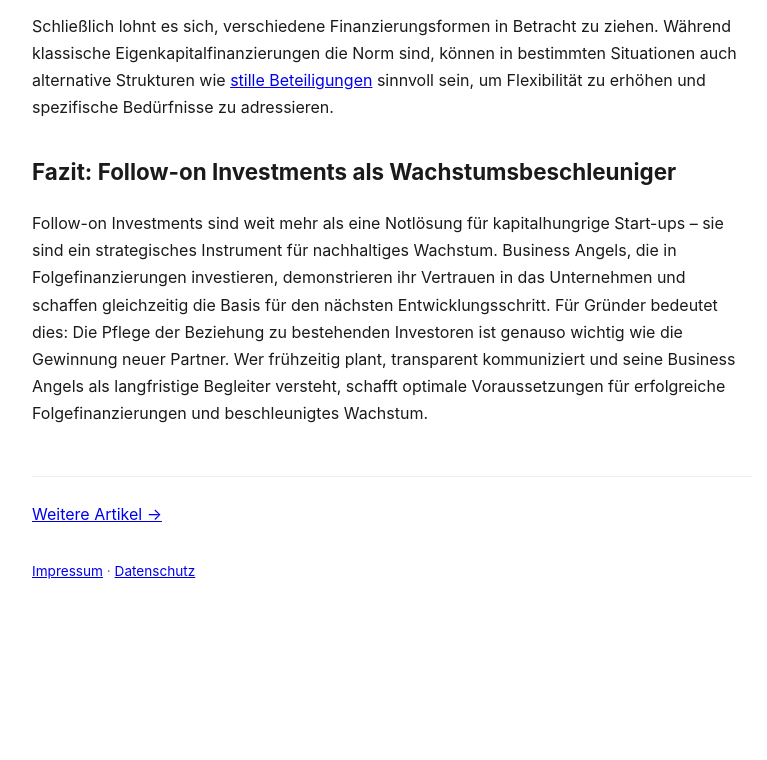
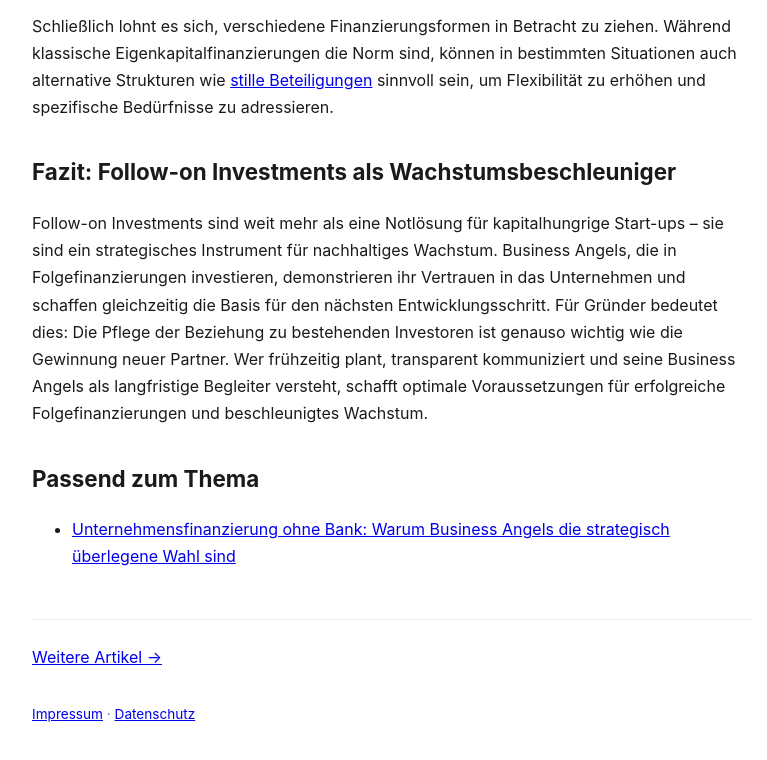
Before and after one commit to haraldlinhart-prog/business-angel-invest, a website: page blog/follow-on-investment-warum-business-angels-in-folgefinanzierungen-inve/index.html in a window 1280 px wide. Shown: the part 4473-5233 px from the top of the page, without its empty margins (248-1015 px from the left). Before the commit the page ends 5096 px from the top, so only its background shows below. Drawn offline with Linux system fonts and the light colour scheme.

```diff
--- a/blog/follow-on-investment-warum-business-angels-in-folgefinanzierungen-inve/index.html
+++ b/blog/follow-on-investment-warum-business-angels-in-folgefinanzierungen-inve/index.html
@@ -13,7 +13,7 @@
 <meta property="og:url" content="https://www.business-angel-invest.eu/blog/follow-on-investment-warum-business-angels-in-folgefinanzierungen-inve/">
 <meta property="og:site_name" content="business-angel-invest.eu">
 
-<script type="application/ld+json">{"@context":"https://schema.org","@type":"BlogPosting","headline":"Follow-on Investment: Warum Business Angels in Folgefinanzierungen investieren","description":"Follow-on Investment sichert das Wachstum Ihres Start-ups. Erfahren Sie, wie Business Angels Folgefinanzierungen gestalten und welche Vorteile sie bieten.","inLanguage":"de","datePublished":"2026-10-16T06:07:28.510Z","dateModified":"2026-10-16T06:07:28.510Z","mainEntityOfPage":{"@type":"WebPage","@id":"https://www.business-angel-invest.eu/blog/follow-on-investment-warum-business-angels-in-folgefinanzierungen-inve/"},"url":"https://www.business-angel-invest.eu/blog/follow-on-investment-warum-business-angels-in-folgefinanzierungen-inve/","author":{"@type":"Organization","name":"business-angel-invest.eu","url":"https://www.business-angel-invest.eu/"},"publisher":{"@type":"Organization","name":"business-angel-invest.eu","url":"https://www.business-angel-invest.eu/"}}</script>
+<script type="application/ld+json">{"@context":"https://schema.org","@type":"BlogPosting","headline":"Follow-on Investment: Warum Business Angels in Folgefinanzierungen investieren","description":"Follow-on Investment sichert das Wachstum Ihres Start-ups. Erfahren Sie, wie Business Angels Folgefinanzierungen gestalten und welche Vorteile sie bieten.","inLanguage":"de","datePublished":"2026-10-16T06:07:49.142+00:00","dateModified":"2026-11-04T06:07:30.152Z","mainEntityOfPage":{"@type":"WebPage","@id":"https://www.business-angel-invest.eu/blog/follow-on-investment-warum-business-angels-in-folgefinanzierungen-inve/"},"url":"https://www.business-angel-invest.eu/blog/follow-on-investment-warum-business-angels-in-folgefinanzierungen-inve/","author":{"@type":"Organization","name":"business-angel-invest.eu","url":"https://www.business-angel-invest.eu/"},"publisher":{"@type":"Organization","name":"business-angel-invest.eu","url":"https://www.business-angel-invest.eu/"}}</script>
 <script type="application/ld+json">{"@context":"https://schema.org","@type":"BreadcrumbList","itemListElement":[{"@type":"ListItem","position":1,"name":"business-angel-invest.eu","item":"https://www.business-angel-invest.eu/"},{"@type":"ListItem","position":2,"name":"News","item":"https://www.business-angel-invest.eu/blog/"},{"@type":"ListItem","position":3,"name":"Follow-on Investment: Warum Business Angels in Folgefinanzierungen investieren","item":"https://www.business-angel-invest.eu/blog/follow-on-investment-warum-business-angels-in-folgefinanzierungen-inve/"}]}</script>
 <style>
   body { font-family: -apple-system, BlinkMacSystemFont, 'Segoe UI', Arial, sans-serif; max-width: 720px; margin: 0 auto; padding: 40px 20px; line-height: 1.7; color: #1a1a1a; }
@@ -104,6 +104,7 @@
 <h2>Fazit: Follow-on Investments als Wachstumsbeschleuniger</h2>
 
 <p>Follow-on Investments sind weit mehr als eine Notlösung für kapitalhungrige Start-ups – sie sind ein strategisches Instrument für nachhaltiges Wachstum. Business Angels, die in Folgefinanzierungen investieren, demonstrieren ihr Vertrauen in das Unternehmen und schaffen gleichzeitig die Basis für den nächsten Entwicklungsschritt. Für Gründer bedeutet dies: Die Pflege der Beziehung zu bestehenden Investoren ist genauso wichtig wie die Gewinnung neuer Partner. Wer frühzeitig plant, transparent kommuniziert und seine Business Angels als langfristige Begleiter versteht, schafft optimale Voraussetzungen für erfolgreiche Folgefinanzierungen und beschleunigtes Wachstum.</p>
+<!-- sp:related --><h2>Passend zum Thema</h2><ul><li><a href="https://www.business-angel-invest.eu/blog/unternehmensfinanzierung-ohne-bank-warum-business-angels-die-strategis/">Unternehmensfinanzierung ohne Bank: Warum Business Angels die strategisch überlegene Wahl sind</a></li></ul><!-- /sp:related -->
 <p style="margin-top:3rem;padding-top:1.5rem;border-top:1px solid #eee"><a href="https://www.business-angel-invest.eu/blog/">Weitere Artikel &rarr;</a></p>
 <footer style="margin-top:2rem;font-size:0.85rem;color:#666"><a href="https://www.business-angel-invest.eu/impressum/">Impressum</a> &middot; <a href="https://www.business-angel-invest.eu/datenschutz/">Datenschutz</a></footer>
 </body>
```
